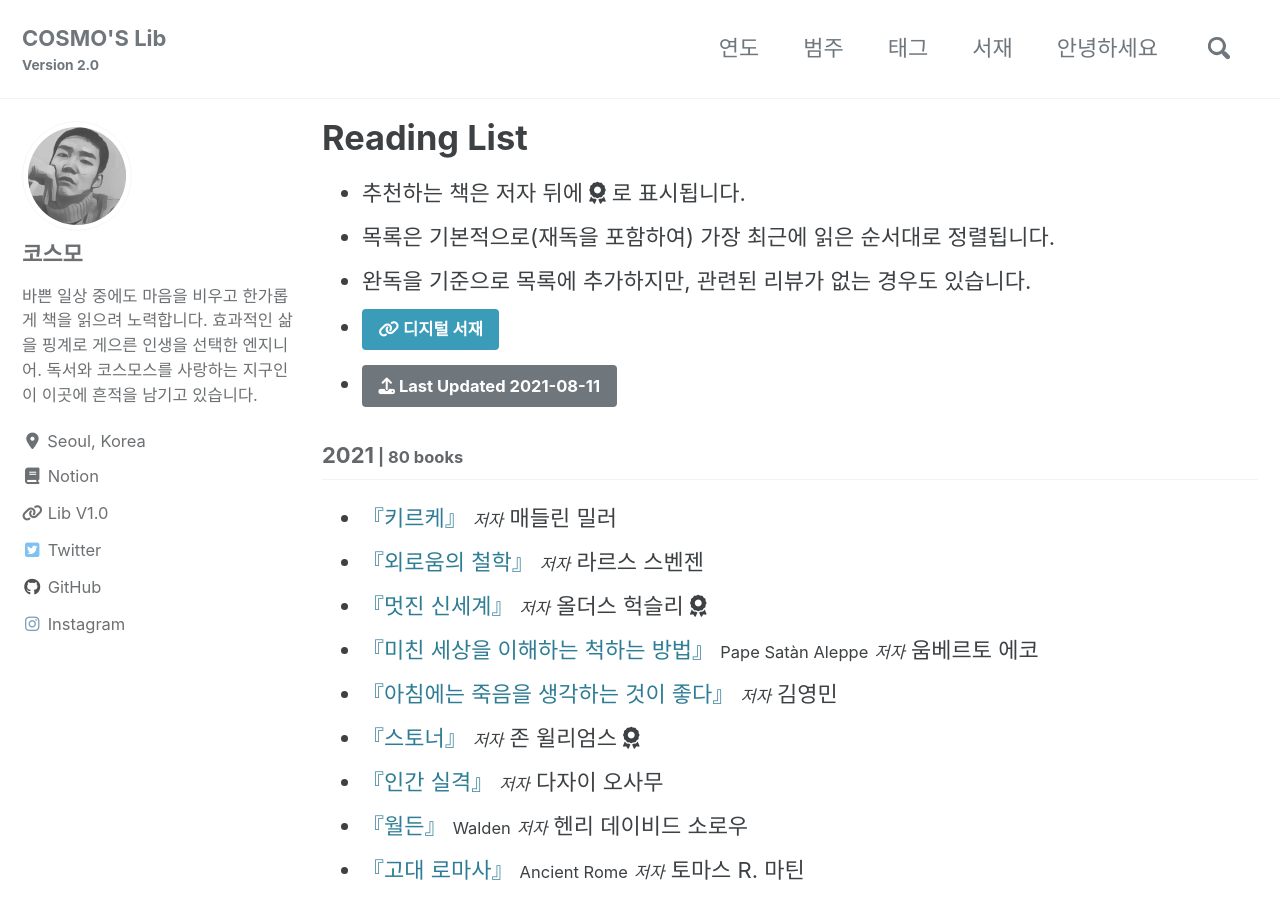
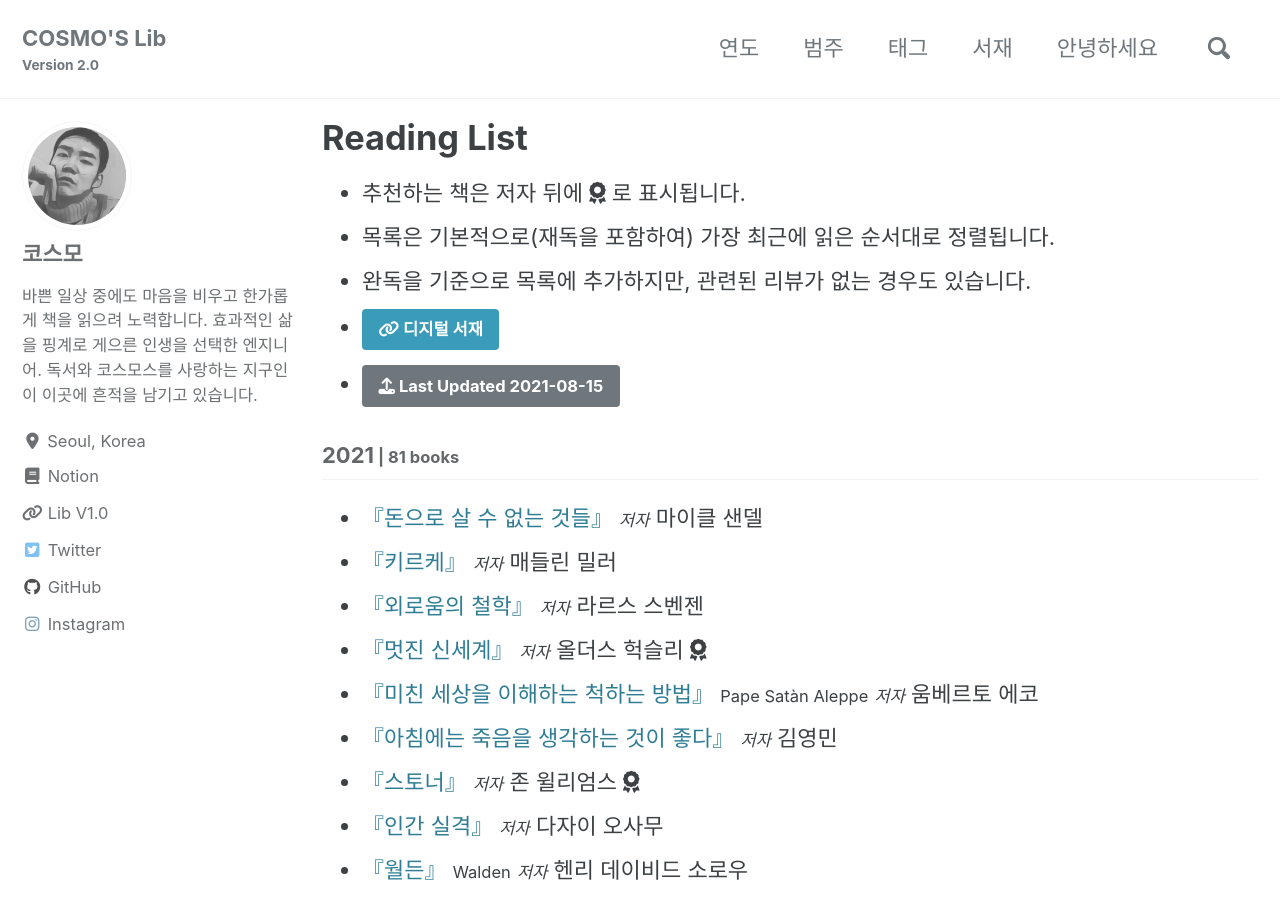
Before and after one commit to deftone2000/cosmo-s-archive, a Jekyll site: the page built from _pages/reading-list.html, in a window 1280 px wide and 900 px high. Built offline with Jekyll 4.4.1, drawn with Linux system fonts in a browser that asks for light colours; cached includes are drawn as plain includes; nearby versions of some CDN libraries; comment, search, counter and statistics services are not loaded; a style sheet for code colours, icons or effects is not loaded.

Commit message:
no message

```diff
--- a/_data/reading.yml
+++ b/_data/reading.yml
@@ -1,8 +1,18 @@
-lastupdate: 2021-08-11
+lastupdate: 2021-08-15
 
 list:
   - year: "2021"
     books:
+
+      - title: "돈으로 살 수 없는 것들"
+        ori_title:
+        author: 마이클 샌델
+        post_title:
+        cover:
+        trans:
+        pub:
+        pub_info:
+        post_link:
 
       - title: "키르케"
         ori_title:
```
